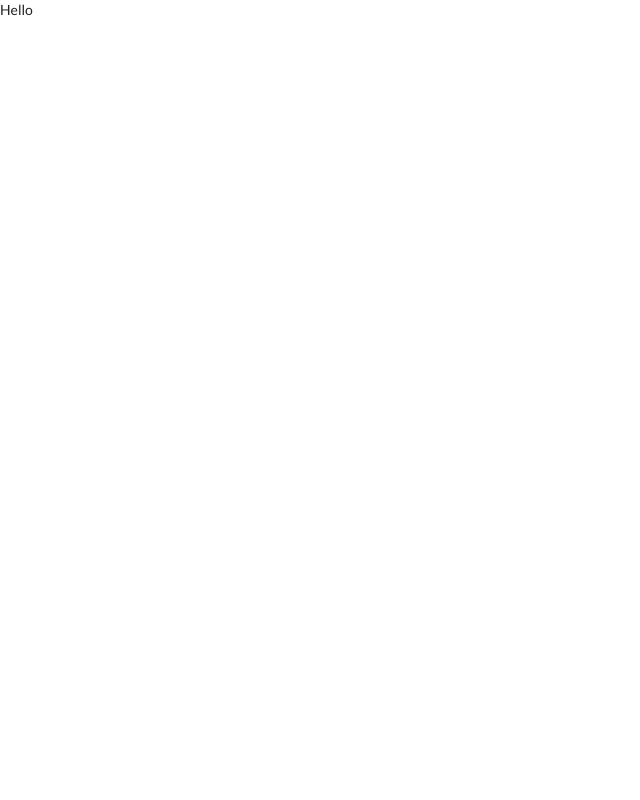
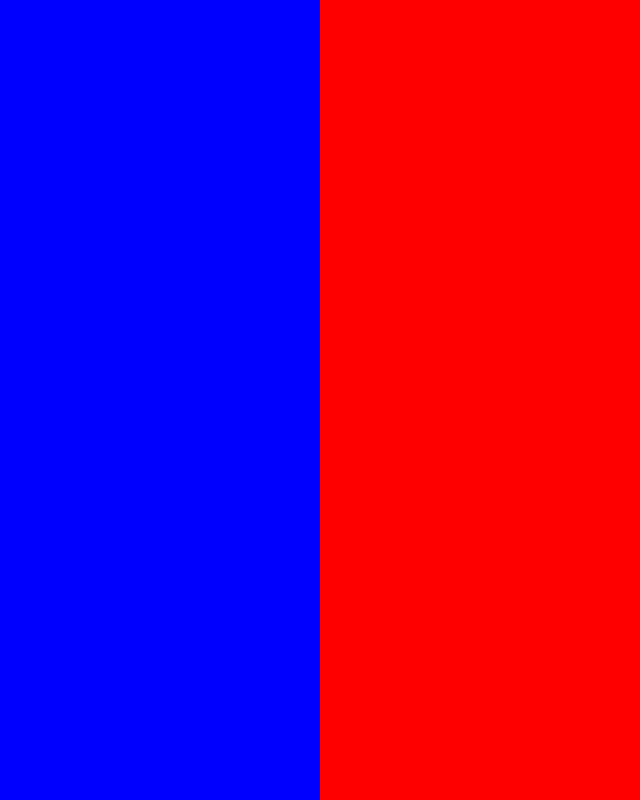
Before and after one commit to J8298c/newyork_restaurant_finder, a React (Create React App) app: page / in a window 1280 px wide. Shown: the whole page, without its empty margins (0-640 px from the left). Built offline with nearby package versions, Linux system fonts and the light colour scheme.

Commit message:
Struct restaurant page

```diff
--- a/src/Restaurants.tsx
+++ b/src/Restaurants.tsx
@@ -1,9 +1,21 @@
-import React from 'react';
+import React, {useState, useEffect} from 'react';
 
 export function Restaurants() {
+
+    const [foodTypes, setFoodType] = useState([])
+
+    useEffect(() => {
+        (
+            async function() {
+                console.log('fetching food types and restaurants')
+            }
+        )()
+    }, [])
+
     return (
-        <div>
-            Hello
+        <div style={{display: "flex", flexDirection: 'row', minWidth: '100vw', minHeight: "100vh"}}>
+            <div style={{width: '25%', background: 'blue'}}></div>
+            <div style={{width: '75%', background: 'red'}}></div>
         </div>
     )
 }
```
